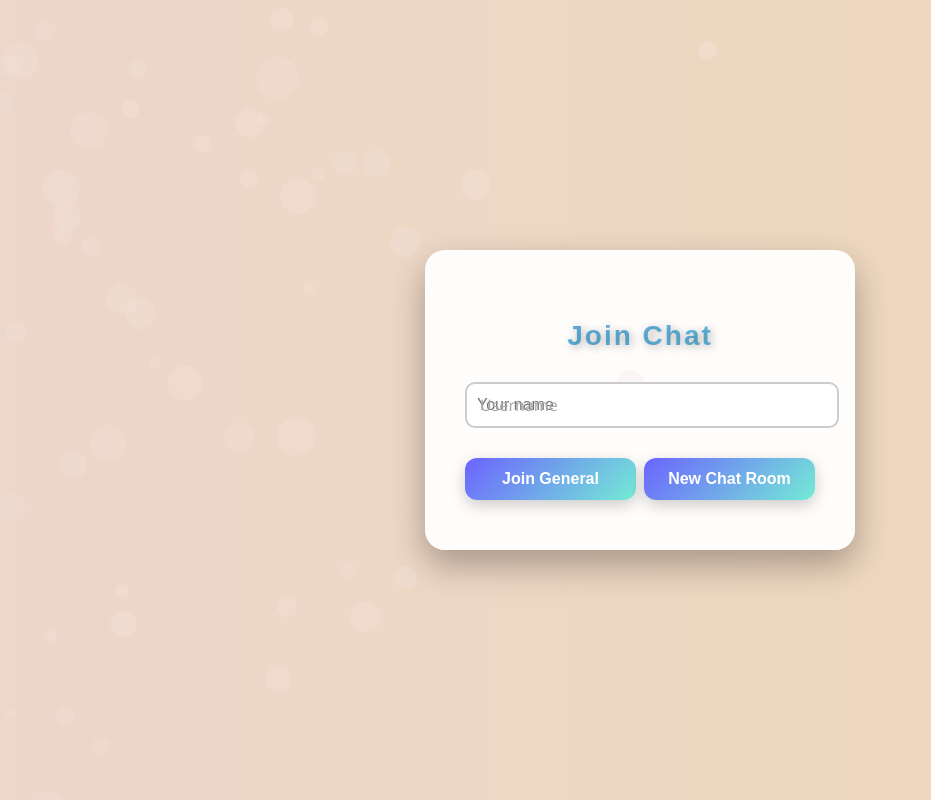
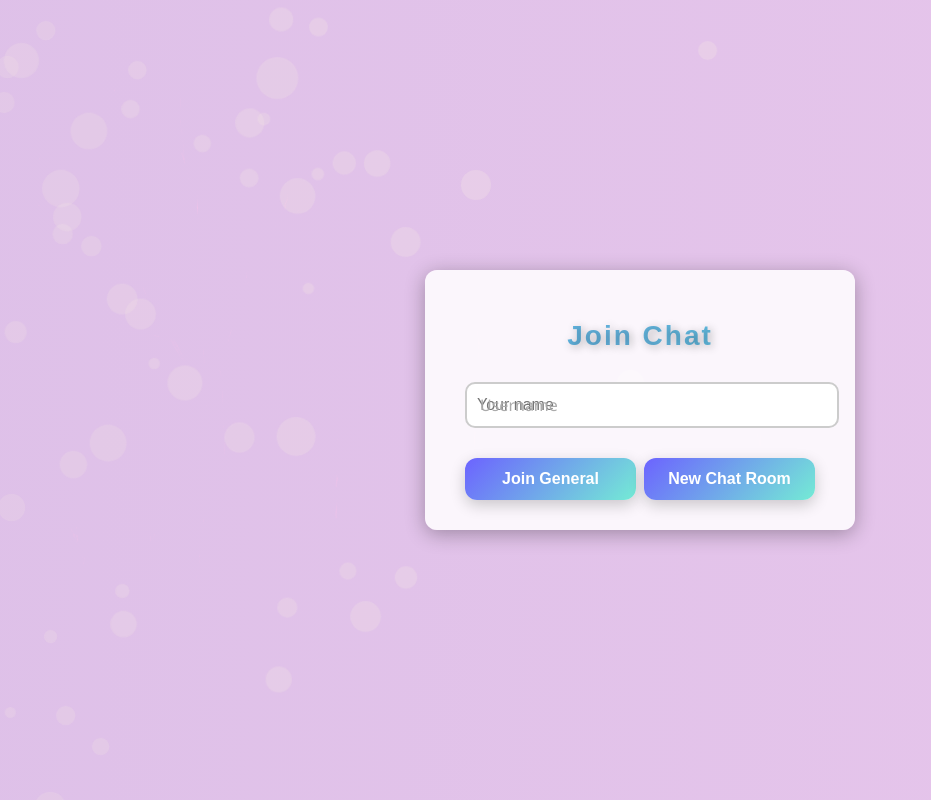
Before and after one commit to samruddhi2503/chat_room, a React (Create React App) app in the folder frontend/: page / in a window 1280 px wide. Shown: the whole page, without its empty margins (0-931 px from the left). Built offline with nearby package versions, Linux system fonts and the light colour scheme.

Commit message:
3rd commit

```diff
--- a/frontend/src/App.css
+++ b/frontend/src/App.css
@@ -1,22 +1,46 @@
-/* Full page background */
 .app-bg {
   display: flex;
   justify-content: center;
   align-items: center;
   min-height: 100vh;
   font-family: 'Segoe UI', Tahoma, Geneva, Verdana, sans-serif;
-  background: linear-gradient(270deg, #f0d9b3, #e9d2e9, #a1c4fd, #c2e9fb);
+  position: relative;
+  overflow: hidden;
+  background: linear-gradient(270deg, #a1c4fd,#ddc0e8,#f9cff1,#ddc0e8);
   background-size: 1000% 1000%;
-  animation: gradientBG 15s ease infinite;
+  animation: gradientBG 6s ease infinite;
 }
+/* Keyframes for fade in */
+@keyframes fadeInOutline {
+  from { opacity: 0; }
+  to { opacity: 2; } /* final opacity, adjust as needed */
+}
+.outline-img {
+  position: fixed;
+  top: 0;
+  left: 0;
+  width: 100%;
+  height: 100%;
+  object-fit: cover;
+  pointer-events: none;
+  opacity: 10.2; /* subtle so it doesn't hide gradient */
+  mix-blend-mode: lighten; /* blends with gradient nicely */
+  z-index: 0; /* behind content */
+
+}
+
+.login-container,
+.chat-container {
+  position: relative;
+  z-index: 1; /* above outline and gradient */
+}
+
 
 @keyframes gradientBG {
   0% { background-position: 0% 50%; }
   50% { background-position: 100% 50%; }
   100% { background-position: 0% 50%; }
 }
-
-
 .login-container {
   background: rgba(255, 255, 255, 0.95);
   padding: 50px 40px;
@@ -26,6 +50,18 @@
   width: 350px;
   transition: transform 0.3s ease, box-shadow 0.3s ease;
 }
+.login-container {
+  position: relative;
+  z-index: 1;
+  background: rgba(255, 255, 255, 0.85); /* semi-transparent so background shows */
+  padding: 30px 40px;
+  border-radius: 12px;
+  box-shadow: 0 4px 20px rgba(0,0,0,0.3);
+  max-width: 400px;
+  margin: 100px auto;
+  text-align: center;
+}
+
 
 .login-container:hover {
   transform: translateY(-5px);
--- a/frontend/src/App.js
+++ b/frontend/src/App.js
@@ -2,11 +2,16 @@
 import React, { useState, useRef, useEffect } from "react";
 import "./App.css";
 import Bubbles from "./Bubbles";
+import AutumnOutline from "./AutumnOutline.png";
+
+// Helper to read URL params
+const getQueryParam = (param) => new URLSearchParams(window.location.search).get(param) || "";
 
 function App() {
-  const [username, setUsername] = useState("");
+  // Read username and room from URL params
+  const [username, setUsername] = useState(getQueryParam("username"));
+  const [room, setRoom] = useState(getQueryParam("room") || "general");
   const [connected, setConnected] = useState(false);
-  const [room, setRoom] = useState("general");
   const [messages, setMessages] = useState([]);
   const [input, setInput] = useState("");
   const [activeUsers, setActiveUsers] = useState([]);
@@ -15,24 +20,26 @@ function App() {
   const ws = useRef(null);
   const messagesEndRef = useRef(null);
 
-  // helper for deterministic keys/colors
+  // --- Message color helpers ---
   const userColors = useRef({});
   const getRandomColor = (user) =>
     `hsl(${Math.floor(Math.abs(hashCode(user)) % 360)}, 70%, 85%)`;
+
   function hashCode(str = "") {
     let h = 0;
     for (let i = 0; i < str.length; i++)
       h = (Math.imul(31, h) + str.charCodeAt(i)) | 0;
     return h;
   }
+
   const getUserColor = (user) => {
     if (!userColors.current[user]) userColors.current[user] = getRandomColor(user);
     return userColors.current[user];
   };
 
-  // --- WebSocket functions ---
-  const joinRoom = (roomName = "general") => {
-    if (!username) return alert("Enter a username first");
+  // --- WebSocket ---
+  const joinRoom = (roomName = "general", usernameParam = username, fetchHistory = true) => {
+    if (!usernameParam) return alert("Enter a username first");
 
     if (ws.current) {
       try { ws.current.close(); } catch (e) {}
@@ -44,19 +51,16 @@ function App() {
     setActiveUsers([]);
     setShowActiveUsers(false);
 
-    const socketUrl = `ws://127.0.0.1:8000/ws/${encodeURIComponent(username)}`;
+    const socketUrl = `ws://127.0.0.1:8000/ws/${encodeURIComponent(usernameParam)}`;
     ws.current = new WebSocket(socketUrl);
 
-    ws.current.onopen = () => {
-      setConnected(true);
-      console.log("Connected to", socketUrl);
-    };
+    ws.current.onopen = () => setConnected(true);
 
     ws.current.onmessage = (ev) => {
       let data;
-      try { data = JSON.parse(ev.data); } catch (e) { console.warn("invalid json", ev.data); return; }
+      try { data = JSON.parse(ev.data); } catch (e) { return; }
 
-      if (data.type === "history") {
+      if (data.type === "history" && fetchHistory) {
         setMessages(Array.isArray(data.messages) ? data.messages : []);
       } else if (data.type === "message") {
         setMessages((prev) => {
@@ -68,29 +72,31 @@ function App() {
       }
     };
 
-    ws.current.onclose = () => {
-      setConnected(false);
-      console.log("Socket closed");
-    };
-
-    ws.current.onerror = (err) => {
-      console.error("WebSocket error:", err);
-    };
+    ws.current.onclose = () => setConnected(false);
+    ws.current.onerror = (err) => console.error("WebSocket error:", err);
   };
 
+  // --- New chat room ---
   const createNewRoom = () => {
-    const roomName = "room_" + Date.now().toString(36);
-    joinRoom(roomName);
+    if (!username) return alert("Enter a username first");
+    const roomName = "room_" + Math.random().toString(36).substr(2, 6);
+    // Add new=true param so the room starts empty
+    const url = `${window.location.origin}?username=${encodeURIComponent(username)}&room=${encodeURIComponent(roomName)}&new=true`;
+    window.open(url, "_blank");
   };
 
   const sendMessage = () => {
     if (!ws.current || ws.current.readyState !== WebSocket.OPEN) return;
     if (!input) return;
-
-    const payload = { username, content: input };
-    ws.current.send(JSON.stringify(payload));
+    ws.current.send(JSON.stringify({ username, content: input }));
     setInput("");
   };
+
+  // On mount, join room
+  useEffect(() => {
+    const isNewRoom = getQueryParam("new") === "true";
+    if (username) joinRoom(room, username, !isNewRoom);
+  }, []);
 
   useEffect(() => {
     messagesEndRef.current?.scrollIntoView({ behavior: "smooth" });
@@ -104,8 +110,11 @@ function App() {
   };
 
   return (
-    <div className="app-bg" style={{ position: "relative", overflow: "hidden" }}>
-      {/* Floating bubbles — always behind content */}
+    <div className="app-bg">
+      {/* Persistent tree outline */}
+      <img src={AutumnOutline} alt="Autumn Outline" className="outline-img" />
+
+      {/* Animated bubbles */}
       <Bubbles count={50} />
 
       {!connected ? (
@@ -120,28 +129,18 @@ function App() {
             />
             <label>Username</label>
           </div>
-
-          <div style={{ display: "flex", gap: 8 }}>
-            <button className="join-btn" onClick={() => joinRoom("general")}>
-              Join General
-            </button>
-            <button className="join-btn" onClick={createNewRoom}>
-              New Chat Room
-            </button>
+          <div style={{ display: "flex", gap: 8, justifyContent: "center" }}>
+            <button className="join-btn" onClick={() => joinRoom("general")}>Join General</button>
+            <button className="join-btn" onClick={createNewRoom}>New Chat Room</button>
           </div>
         </div>
       ) : (
         <div className="chat-container">
           <div style={{ display: "flex", justifyContent: "space-between", alignItems: "center", marginBottom: 12 }}>
             <h2 className="chat-title">Group Chat — {room}</h2>
-
             <div>
-              <button className="dashboard-btn" onClick={() => setShowActiveUsers(v => !v)}>
-                Active Users
-              </button>
-              <button className="dashboard-btn" onClick={createNewRoom} style={{ marginLeft: 8 }}>
-                New Chat Room
-              </button>
+              <button className="dashboard-btn" onClick={() => setShowActiveUsers(v => !v)}>Active Users</button>
+              <button className="dashboard-btn" onClick={createNewRoom} style={{ marginLeft: 8 }}>New Chat Room</button>
             </div>
           </div>
 
```
Also changed, not shown: frontend/src/AutumnOutline.png (added), 1 other file (tests, documents, lock files or other folders).
